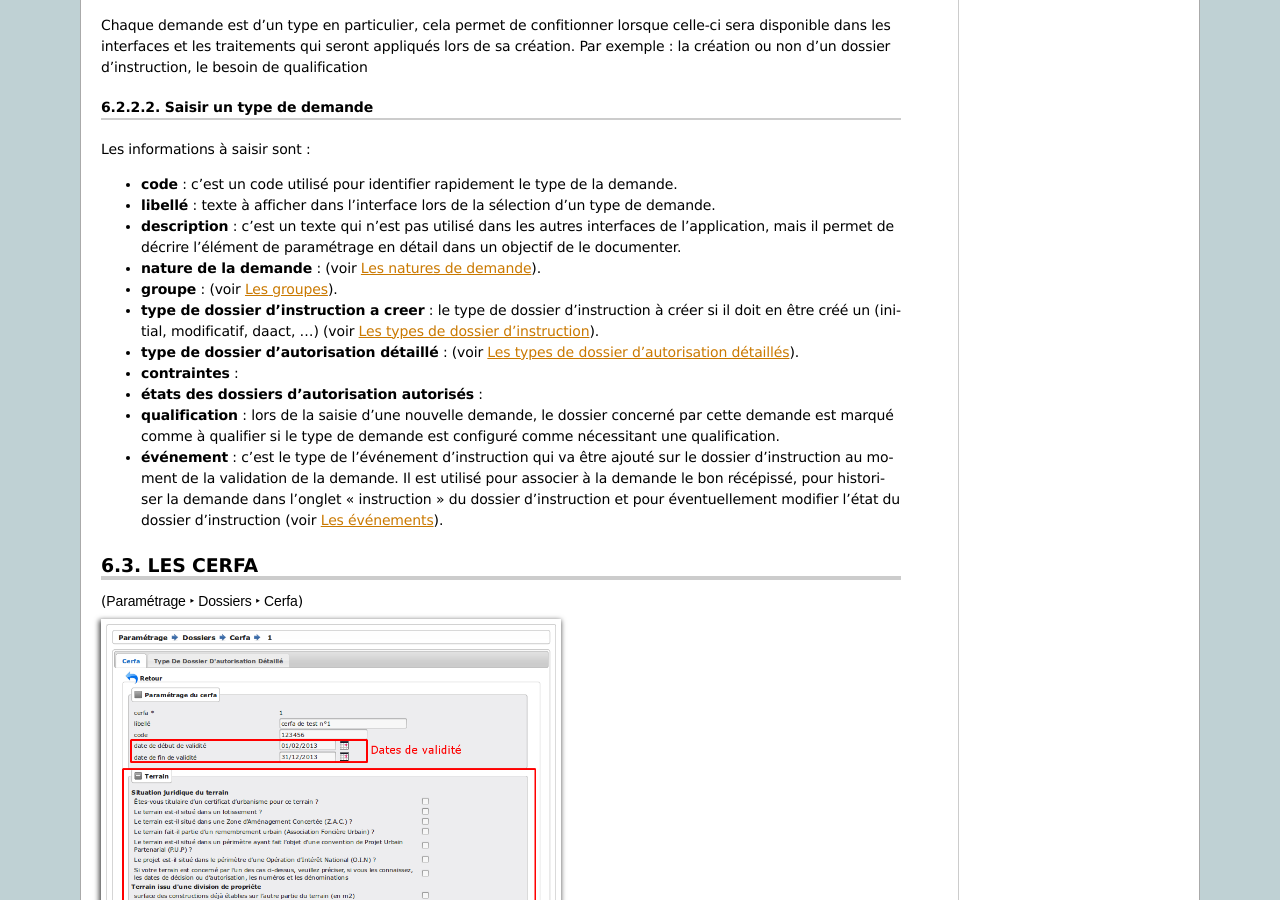
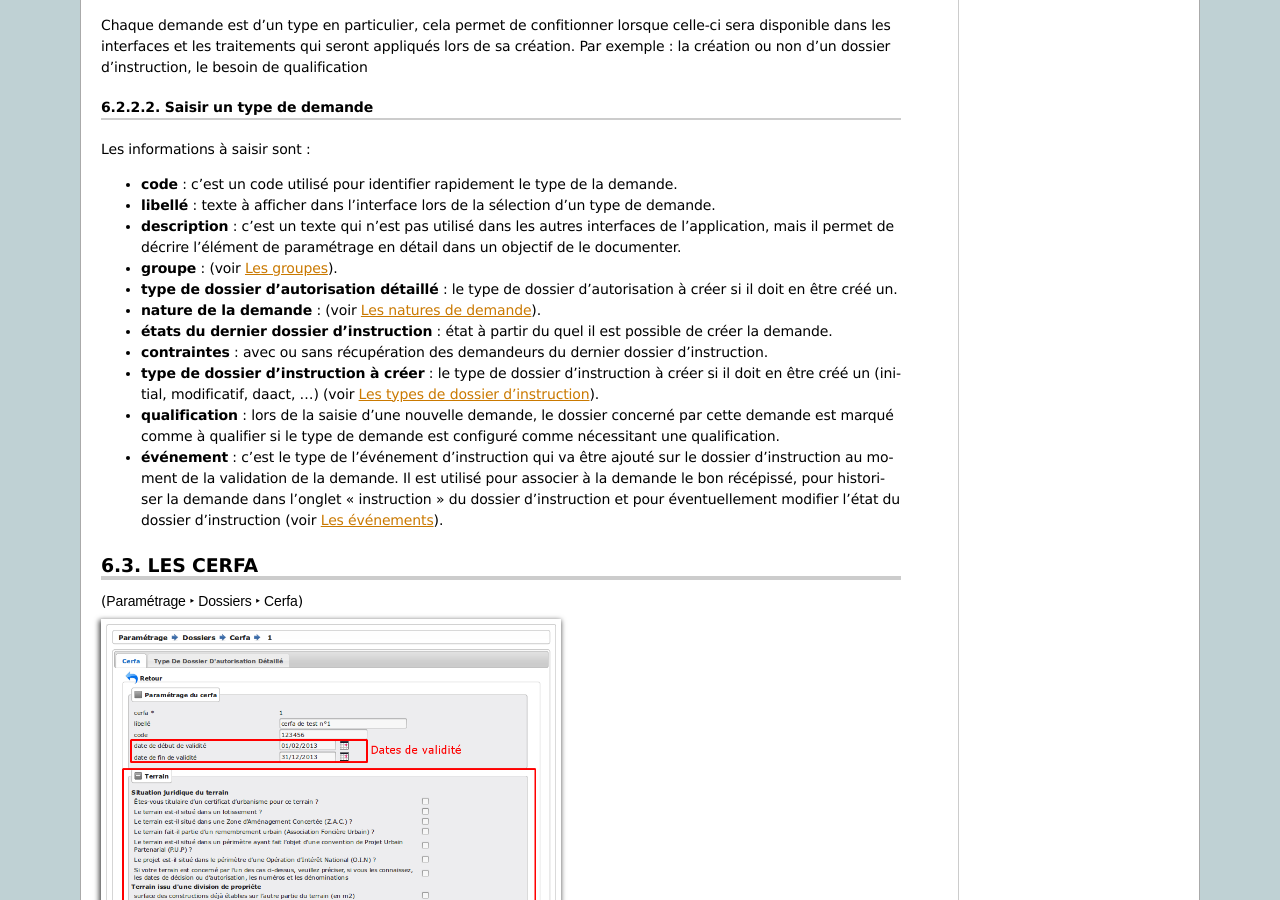
Before and after one commit to mpavaux/openads-documentation, a Sphinx documentation site: the page built from source/manuel_utilisateur/parametrage_dossier.rst, in a window 1280 px wide and 900 px high, scrolled down 2269 px. Built offline with Sphinx 7.4.7, drawn with Linux system fonts in a browser that asks for light colours.

Commit message:
Correction de la documentation suite à la modification apportée à la création des types de demande.

```diff
--- a/source/manuel_utilisateur/parametrage_dossier.rst
+++ b/source/manuel_utilisateur/parametrage_dossier.rst
@@ -187,15 +187,17 @@
 * **description** : c'est un texte qui n'est pas utilisé dans les autres
   interfaces de l'application, mais il permet de décrire l'élément de
   paramétrage en détail dans un objectif de le documenter.
+* **groupe** : (voir :ref:`parametrage_groupe`).
+* **type de dossier d'autorisation détaillé** : le type de dossier d'autorisation
+  à créer si il doit en être créé un.
 * **nature de la demande** : (voir :ref:`parametrage_dossiers_demande_nature`).
-* **groupe** : (voir :ref:`parametrage_groupe`).
-* **type de dossier d'instruction a creer** : le type de dossier d'instruction
+* **états du dernier dossier d'instruction** : état à partir du quel il est possible
+  de créer la demande.
+* **contraintes** : avec ou sans récupération des demandeurs du dernier dossier
+  d'instruction.
+* **type de dossier d'instruction à créer** : le type de dossier d'instruction
   à créer si il doit en être créé un (initial, modificatif, daact, ...) (voir
   :ref:`parametrage_dossiers_dossier_instruction_type`).
-* **type de dossier d'autorisation détaillé** : (voir
-  :ref:`parametrage_dossiers_dossier_autorisation_type_detaille`).
-* **contraintes** :
-* **états des dossiers d'autorisation autorisés** :
 * **qualification** : lors de la saisie d'une nouvelle demande, le dossier
   concerné par cette demande est marqué comme à qualifier si le type de demande
   est configuré comme nécessitant une qualification.
```
